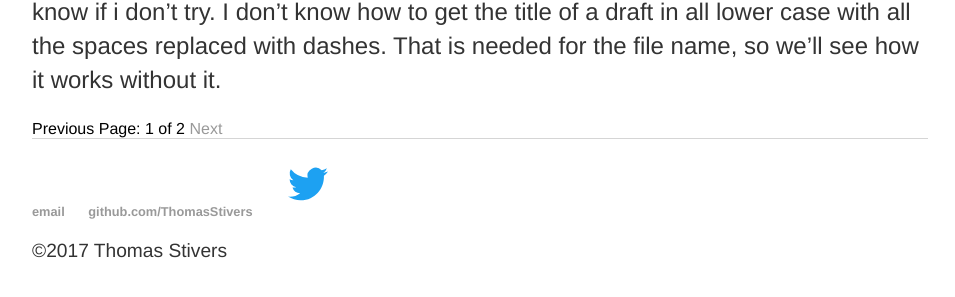
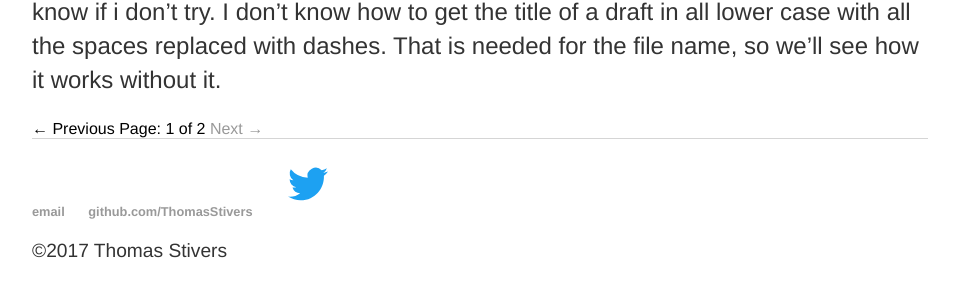
Before and after one commit to ThomasStivers/ThomasStivers.github.io, a Jekyll site: the page built from blog/index.html, in a window 1280 px wide and 900 px high, scrolled down 5677 px. Shown: the part 575-872 px from the top of the window, without its empty margins (160-1115 px from the left). Built offline with Jekyll 4.4.1, drawn with Linux system fonts in a browser that asks for light colours; the list of posts is cut into pages by our own code.

Commit message:
Added arrows to next and previous links.

```diff
--- a/blog/index.html
+++ b/blog/index.html
@@ -14,15 +14,15 @@ title: Thomas Stivers's Blog
 <!-- Pagination links -->
 	<div class="pagination">
 	{% if paginator.previous_page %}
-		<a href="{{ paginator.previous_page_path }}" class="previous">Previous</a>
+		<a href="{{ paginator.previous_page_path }}" class="previous" accesskey="p">&larr; Previous</a>
 	{% else %}
-		<span class="previous">Previous</span>
+		<span class="previous">&larr; Previous</span>
 	{% endif %}
 	<span class="page_number">Page: {{ paginator.page }} of {{ paginator.total_pages }}</span>
 	{% if paginator.next_page %}
-		<a href="{{ paginator.next_page_path }}" class="next">Next</a>
+		<a href="{{ paginator.next_page_path }}" class="next" accesskey="n">Next &rarr;</a>
 	{% else %}
-		<span class="next ">Next</span>
+		<span class="next">Next &rarr;</span>
 	{% endif %}
 	</div><!-- /.pagination -->
 </div> <!-- /.posts -->
```
